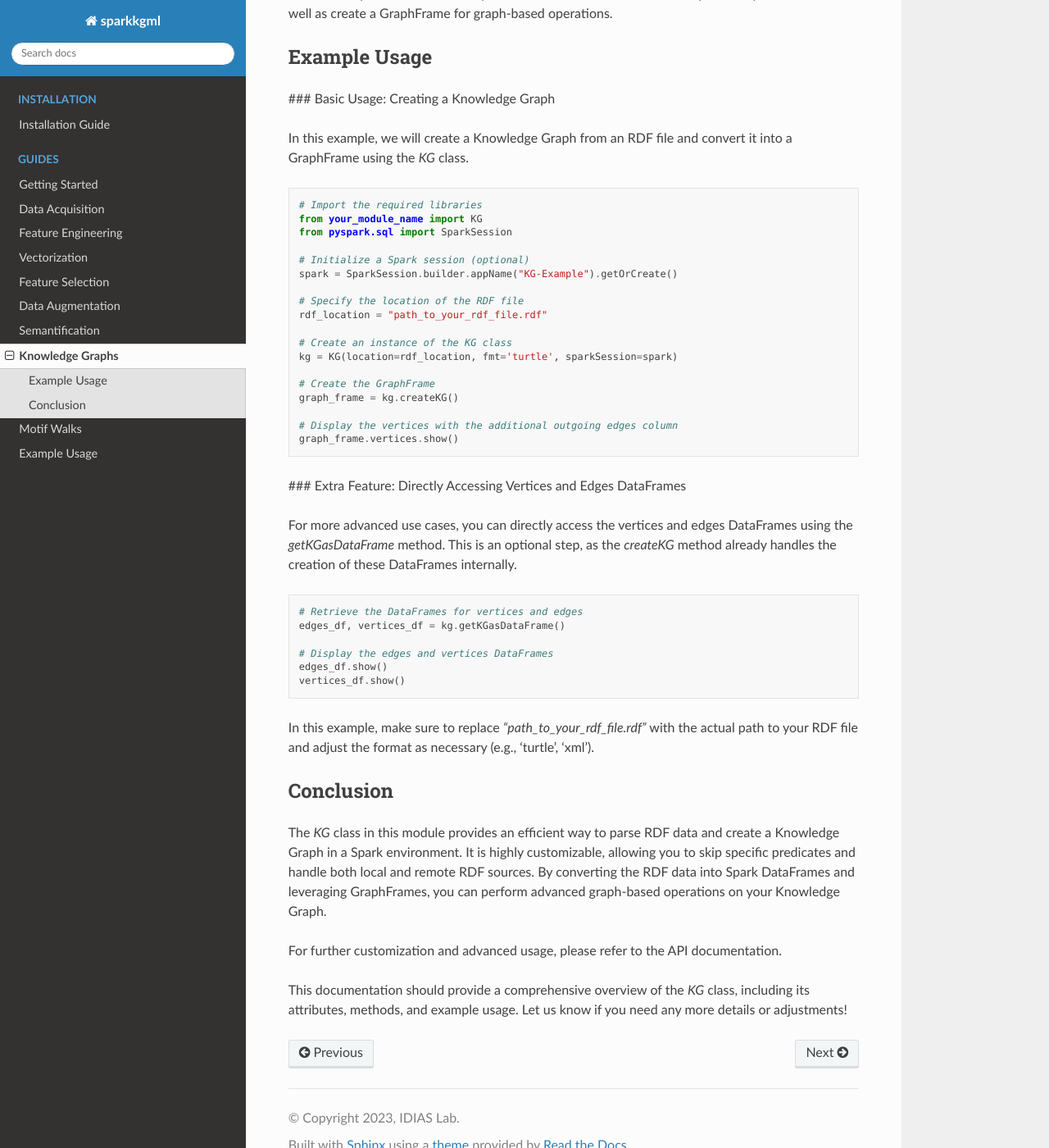
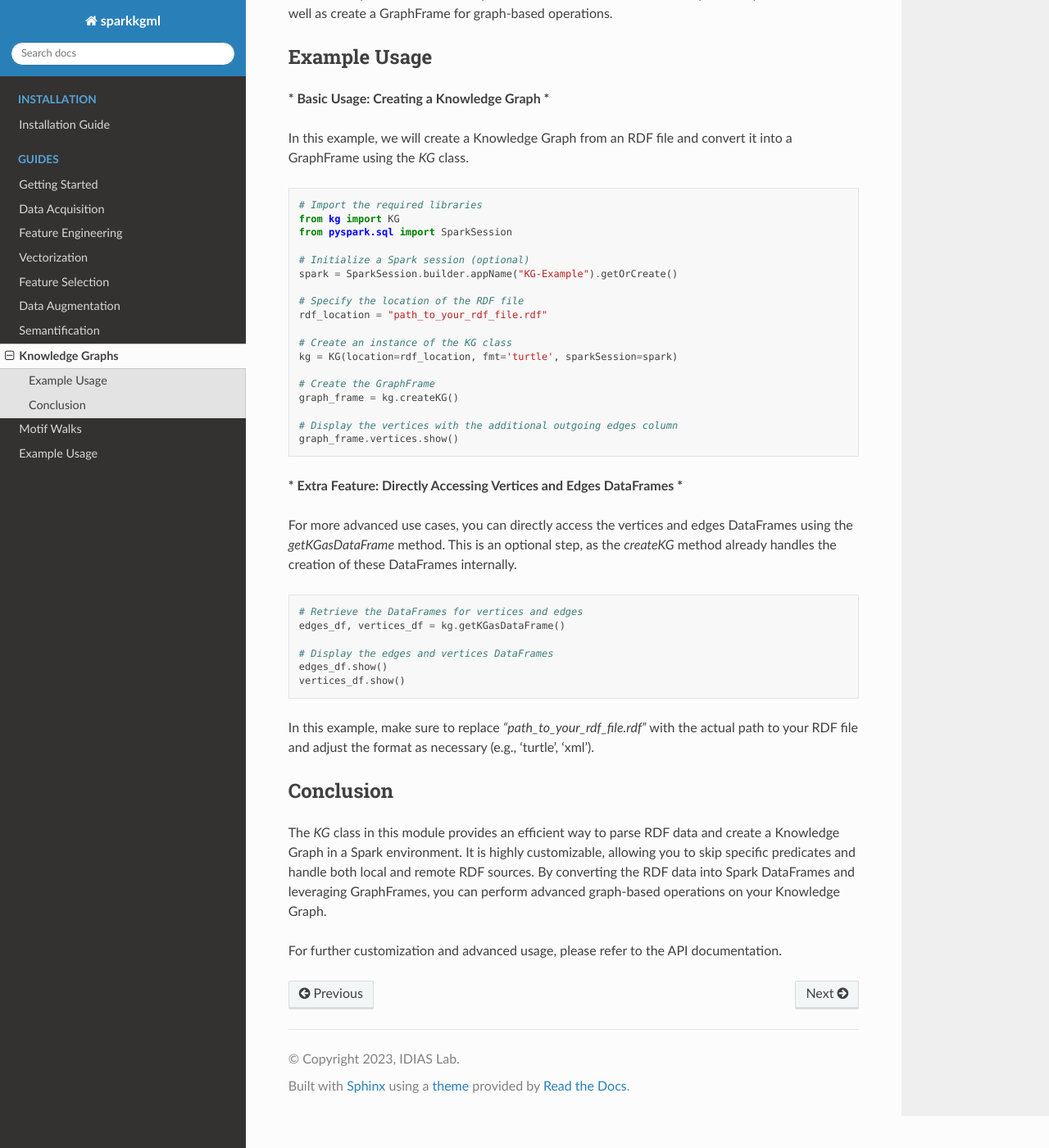
Before and after one commit to IDIASLab/SparkKG-ML, a Sphinx documentation site: the page built from docs/kg.rst, in a window 1280 px wide and 1400 px high, scrolled down 299 px. Shown: the whole window at 82% size. Built offline with Sphinx 7.4.7 and the Read the Docs theme 2.0.0, drawn with Linux system fonts in a browser that asks for light colours; pages that are not in the unit, such as notebooks, are missing from menus.

Commit message:
docs updated

```diff
--- a/docs/kg.rst
+++ b/docs/kg.rst
@@ -10,14 +10,14 @@ The KG class in this module is designed to represent and manipulate a Knowledge
 Example Usage
 ------------------------
 
-### Basic Usage: Creating a Knowledge Graph
+*** Basic Usage: Creating a Knowledge Graph ***
 
 In this example, we will create a Knowledge Graph from an RDF file and convert it into a GraphFrame using the `KG` class.
 
 .. code-block:: python
 
     # Import the required libraries
-    from your_module_name import KG
+    from kg import KG
     from pyspark.sql import SparkSession
 
     # Initialize a Spark session (optional)
@@ -35,7 +35,7 @@ In this example, we will create a Knowledge Graph from an RDF file and convert i
     # Display the vertices with the additional outgoing edges column
     graph_frame.vertices.show()
 
-### Extra Feature: Directly Accessing Vertices and Edges DataFrames
+*** Extra Feature: Directly Accessing Vertices and Edges DataFrames ***
 
 For more advanced use cases, you can directly access the vertices and edges DataFrames using the `getKGasDataFrame` method. This is an optional step, as the `createKG` method already handles the creation of these DataFrames internally.
 
@@ -56,5 +56,3 @@ Conclusion
 The `KG` class in this module provides an efficient way to parse RDF data and create a Knowledge Graph in a Spark environment. It is highly customizable, allowing you to skip specific predicates and handle both local and remote RDF sources. By converting the RDF data into Spark DataFrames and leveraging GraphFrames, you can perform advanced graph-based operations on your Knowledge Graph.
 
 For further customization and advanced usage, please refer to the API documentation.
-
-This documentation should provide a comprehensive overview of the `KG` class, including its attributes, methods, and example usage. Let us know if you need any more details or adjustments!
```
Also changed, not shown: docs/motifWalks.rst (+12 -5 lines).
